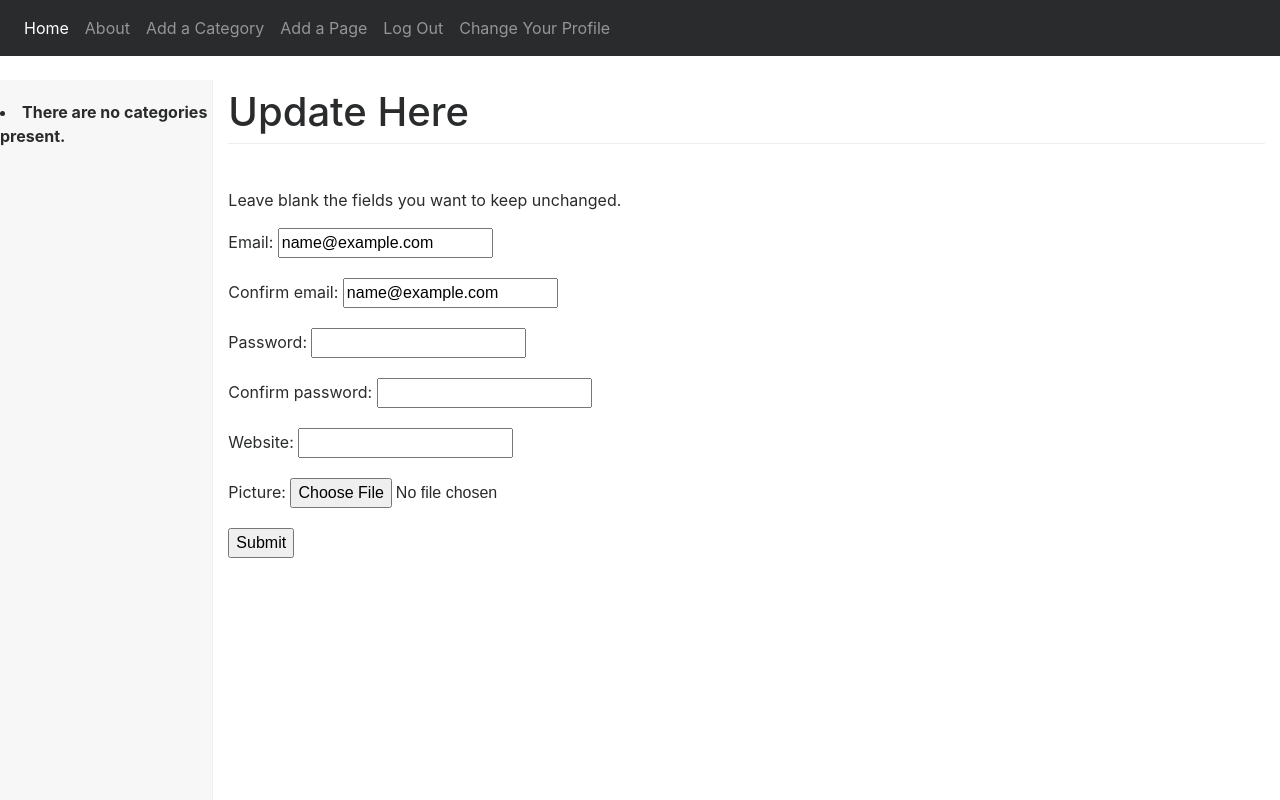
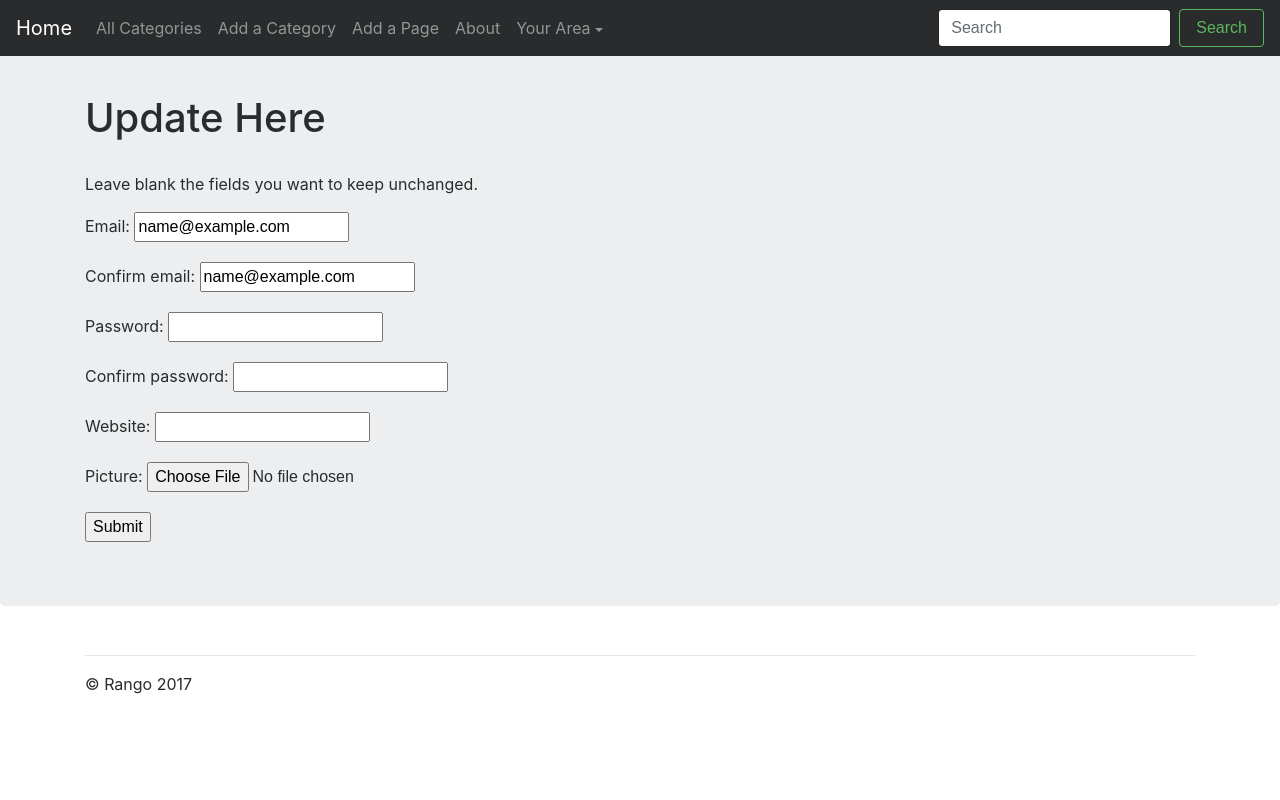
Before and after one commit to eduardocandidoxavier/tango_project, a Django app: page /rango/update_user_profile/ in a window 1280 px wide. Run offline with Django 3.2, Linux system fonts and the light colour scheme; the visitor is signed in with stand-in values (Sample User, id 1); data that the repository does not hold is empty; some libraries are stand-ins or nearby versions.

```diff
--- /dev/null
+++ b/tango_with_django_project/static/bootstrap_files/jumbotron.css
@@ -0,0 +1,4 @@
+/* Move down content because we have a fixed navbar that is 50px tall */
+body {
+  padding-top: 2rem;
+}
--- a/tango_with_django_project/templates/rango/base.html
+++ b/tango_with_django_project/templates/rango/base.html
@@ -1,14 +1,14 @@
 <!DOCTYPE html>
 {% load staticfiles %}
 {% load rango_template_tags %}
-<!-- saved from url=(0052)http://v4-alpha.getbootstrap.com/examples/dashboard/ -->
-<html lang="en" class="gr__v4-alpha_getbootstrap_com"><head><meta http-equiv="Content-Type"
-                                                                  content="text/html; charset=UTF-8">
+
+<!-- saved from url=(0052)http://v4-alpha.getbootstrap.com/examples/jumbotron/ -->
+<html lang="en" class="gr__v4-alpha_getbootstrap_com"><head><meta http-equiv="Content-Type" content="text/html; charset=UTF-8">
 
     <meta name="viewport" content="width=device-width, initial-scale=1, shrink-to-fit=no">
     <meta name="description" content="">
     <meta name="author" content="">
-    <link rel="icon" href="{% static 'images/favicon.ico' %}">
+    <link rel="icon" href="http://v4-alpha.getbootstrap.com/favicon.ico">
 
     <title>
         Rango -
@@ -21,23 +21,28 @@
     <link href="{% static 'bootstrap_files/bootstrap.min.css' %}" rel="stylesheet">
 
     <!-- Custom styles for this template -->
-    <link href="{% static 'bootstrap_files/dashboard.css' %}" rel="stylesheet">
+    <link href="{% static 'bootstrap_files/jumbotron.css' %}" rel="stylesheet">
   </head>
 
-  <body data-gr-c-s-loaded="true">
+  <body data-gr-c-s-loaded="true"><div id="StayFocusd-infobar" style="display:none;">
+    <img src="chrome-extension://laankejkbhbdhmipfmgcngdelahlfoji/common/img/eye_19x19_red.png">
+    <span id="StayFocusd-infobar-msg"></span>
+    <span id="StayFocusd-infobar-links">
+        <a id="StayFocusd-infobar-never-show">hide forever</a>&nbsp;&nbsp;|&nbsp;&nbsp;
+        <a id="StayFocusd-infobar-hide">hide once</a>
+    </span>
+</div>
+
     <nav class="navbar navbar-toggleable-md navbar-inverse fixed-top bg-inverse">
-      <button class="navbar-toggler navbar-toggler-right hidden-lg-up" type="button"
-              data-toggle="collapse" data-target="#navbarsExampleDefault"
-              aria-controls="navbarsExampleDefault" aria-expanded="false" aria-label="Toggle navigation">
+      <button class="navbar-toggler navbar-toggler-right" type="button" data-toggle="collapse" data-target="#navbarsExampleDefault" aria-controls="navbarsExampleDefault" aria-expanded="false" aria-label="Toggle navigation">
         <span class="navbar-toggler-icon"></span>
       </button>
-      <div class="collapse navbar-collapse" id="navbar">
+      <a class="navbar-brand" href="{% url 'index' %}">Home</a>
+
+      <div class="collapse navbar-collapse" id="navbarsExampleDefault">
         <ul class="navbar-nav mr-auto">
-          <li class="nav-item active">
-            <a class="nav-link" href="{% url 'index' %}">Home <span class="sr-only">(current)</span></a>
-          </li>
             <li class="nav-item">
-            <a class="nav-link" href="{% url 'about' %}">About</a>
+                <a class="nav-link" href="#">All Categories</a>
             </li>
             {% if user.is_authenticated %}
             {% get_user_profile user %}
@@ -47,33 +52,37 @@
             <li class="nav-item">
                 <a class="nav-link" href="{% url 'add_page' %}">Add a Page</a>
             </li>
-            <li class="nav-item">
-              <a  class="nav-link" href="{% url 'user_logout' %}">Log Out</a>
-            </li>
-            <li class="nav-item">
-              <a  class="nav-link" href="{% url 'update_user_profile' %}">Change Your Profile</a>
-            </li>
             {% else %}
-            <li class="nav-item">
-              <a  class="nav-link" href="{% url 'user_login' %}">Log In</a><br />
-            </li>
             <li class="nav-item">
               <a  class="nav-link" href="{% url 'register' %}">Register</a><br />
             </li>
             {% endif %}
+            <li class="nav-item">
+                <a class="nav-link" href="{% url 'about' %}">About</a>
+            </li>
+
+            <li class="nav-item dropdown">
+                <a class="nav-link dropdown-toggle" href="#" id="dropdown01" data-toggle="dropdown" aria-haspopup="true" aria-expanded="false">Your Area</a>
+                <div class="dropdown-menu" aria-labelledby="dropdown01">
+                    {% if user.is_authenticated %}
+                        <a class="dropdown-item" href="{% url 'update_user_profile' %}">Update Profile</a>
+                        <a class="dropdown-item" href="{% url 'user_logout' %}">Log Out</a>
+                    {% else %}
+                        <a class="dropdown-item" href="{% url 'user_login' %}">Log In</a>
+                    {% endif %}
+                </div>
+            </li>
         </ul>
+        <form class="form-inline my-2 my-lg-0">
+          <input class="form-control mr-sm-2" type="text" placeholder="Search">
+          <button class="btn btn-outline-success my-2 my-sm-0" type="submit">Search</button>
+        </form>
       </div>
     </nav>
 
-    <div class="container-fluid">
-      <div class="row">
-        <div class="col-sm-3 col-md-2 hidden-xs-down bg-faded sidebar">
-        {% block sidebar_block %}
-          {% get_category_list %}
-        {% endblock %}
-        </div>
-
-        <div class="col-sm-9 offset-sm-3 col-md-10 offset-md-2 main">
+    <!-- Main jumbotron for a primary marketing message or call to action -->
+    <div class="jumbotron">
+      <div class="container">
           <div>
             {% if messages %}
                 {% for message in messages %}
@@ -86,26 +95,41 @@
                 {% endfor %}
             {% endif %}
           </div>
-          <div>
           {% block body_block %}
           {% endblock %}
       </div>
     </div>
+
+    <div class="container">
+      <!-- Example row of columns -->
+      <div class="row">
+        <div class="col-md-4">
+            {% block bottom1 %}
+            {% endblock %}
+        </div>
+        <div class="col-md-4">
+            {% block bottom2 %}
+            {% endblock %}
         </div>
       </div>
+
+      <hr>
+
+      <footer>
+        <p>© Rango 2017</p>
+      </footer>
+    </div> <!-- /container -->
+
 
     <!-- Bootstrap core JavaScript
     ================================================== -->
     <!-- Placed at the end of the document so the pages load faster -->
-    <script src="{% static 'bootstrap_files/jquery-3.1.1.slim.min.js' %}"
-            integrity="sha384-A7FZj7v+d/sdmMqp/nOQwliLvUsJfDHW+k9Omg/a/EheAdgtzNs3hpfag6Ed950n" crossorigin="anonymous"></script>
+    <script src="{% static 'bootstrap_files/jquery-3.1.1.slim.min.js' %}" integrity="sha384-A7FZj7v+d/sdmMqp/nOQwliLvUsJfDHW+k9Omg/a/EheAdgtzNs3hpfag6Ed950n" crossorigin="anonymous"></script>
     <script>window.jQuery || document.write('<script src="../../assets/js/vendor/jquery.min.js"><\/script>')</script>
-    <script src="{% static 'bootstrap_files/tether.min.js' %}"
-            integrity="sha384-DztdAPBWPRXSA/3eYEEUWrWCy7G5KFbe8fFjk5JAIxUYHKkDx6Qin1DkWx51bBrb" crossorigin="anonymous"></script>
+    <script src="{% static 'bootstrap_files/tether.min.js' %}" integrity="sha384-DztdAPBWPRXSA/3eYEEUWrWCy7G5KFbe8fFjk5JAIxUYHKkDx6Qin1DkWx51bBrb" crossorigin="anonymous"></script>
     <script src="{% static 'bootstrap_files/bootstrap.min.js' %}"></script>
     <!-- IE10 viewport hack for Surface/desktop Windows 8 bug -->
     <script src="{% static 'bootstrap_files/ie10-viewport-bug-workaround.js' %}"></script>
 
 
-</body>
-</html>
+</body></html>
```
Lines whose indentation alone changed are shown as unchanged.
